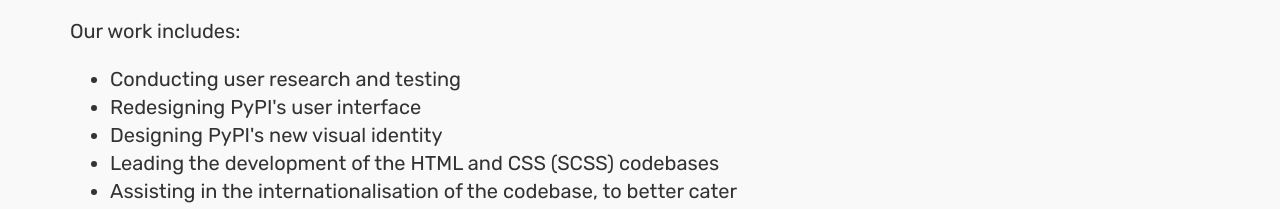
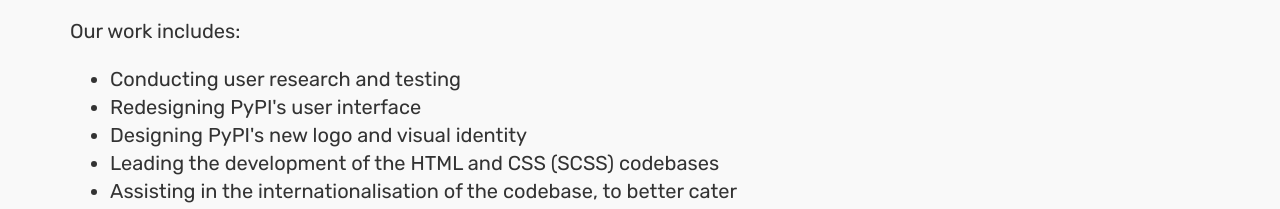
Before and after one commit to KabuCreative/kabu2020, a plain HTML site: page index.html in a window 1280 px wide. Shown: the part 1473-1682 px from the top of the page. Drawn offline with Linux system fonts and the light colour scheme.

Commit message:
Be explicit about redesigning PyPI's logo

```diff
--- a/index.html
+++ b/index.html
@@ -53,7 +53,7 @@
             <ul>
               <li>Conducting user research and testing</li>
               <li>Redesigning PyPI's user interface</li>
-              <li>Designing PyPI's new visual identity</li>
+              <li>Designing PyPI's new logo and visual identity</li>
               <li>Leading the development of the HTML and CSS (SCSS) codebases</li>
               <li>Assisting in the internationalisation of the codebase, to better cater for PyPI's global audience</li>
               <li>Bringing the site up to WCAG 2.0 AA accessibility standards</li>
```
